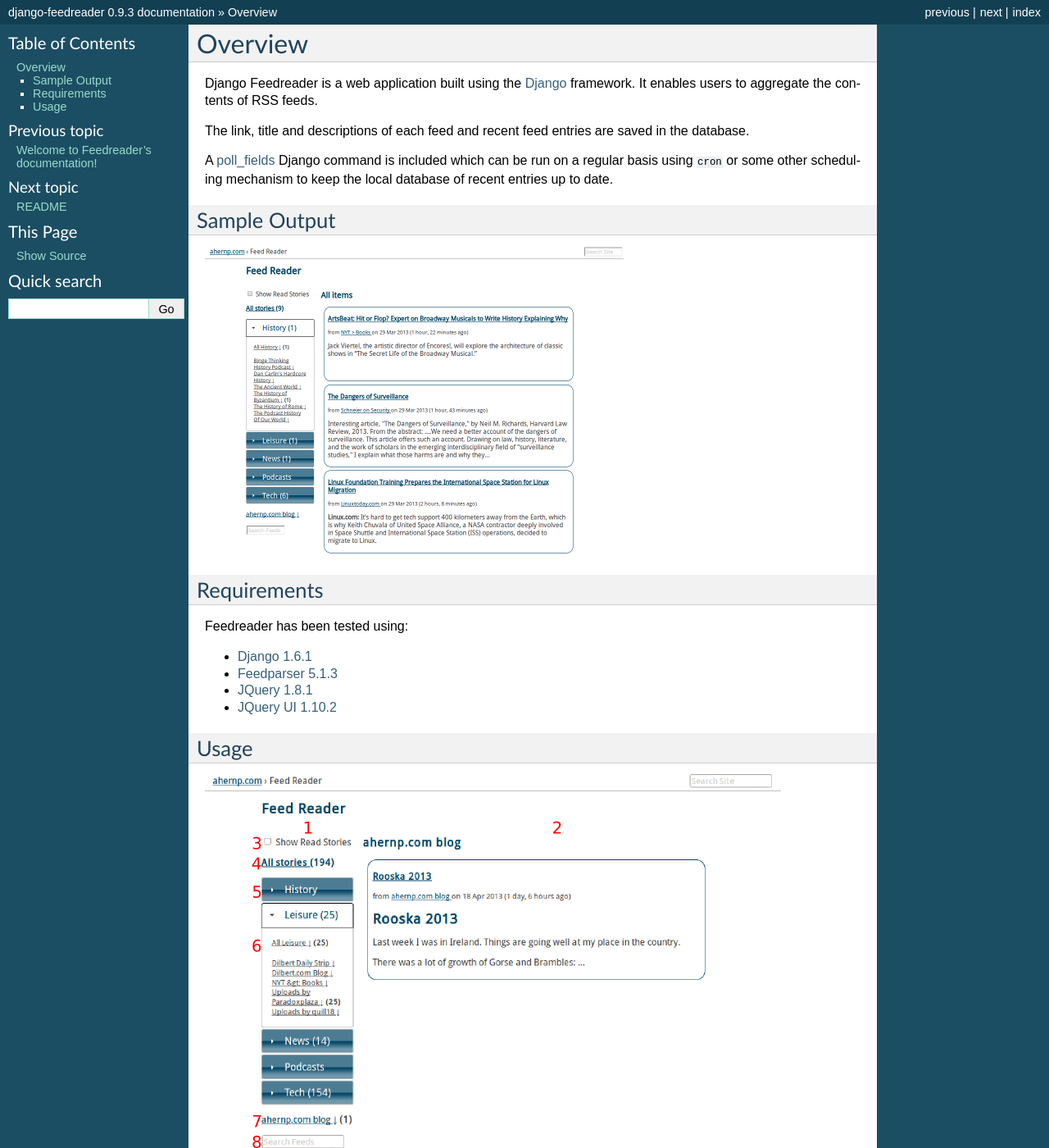
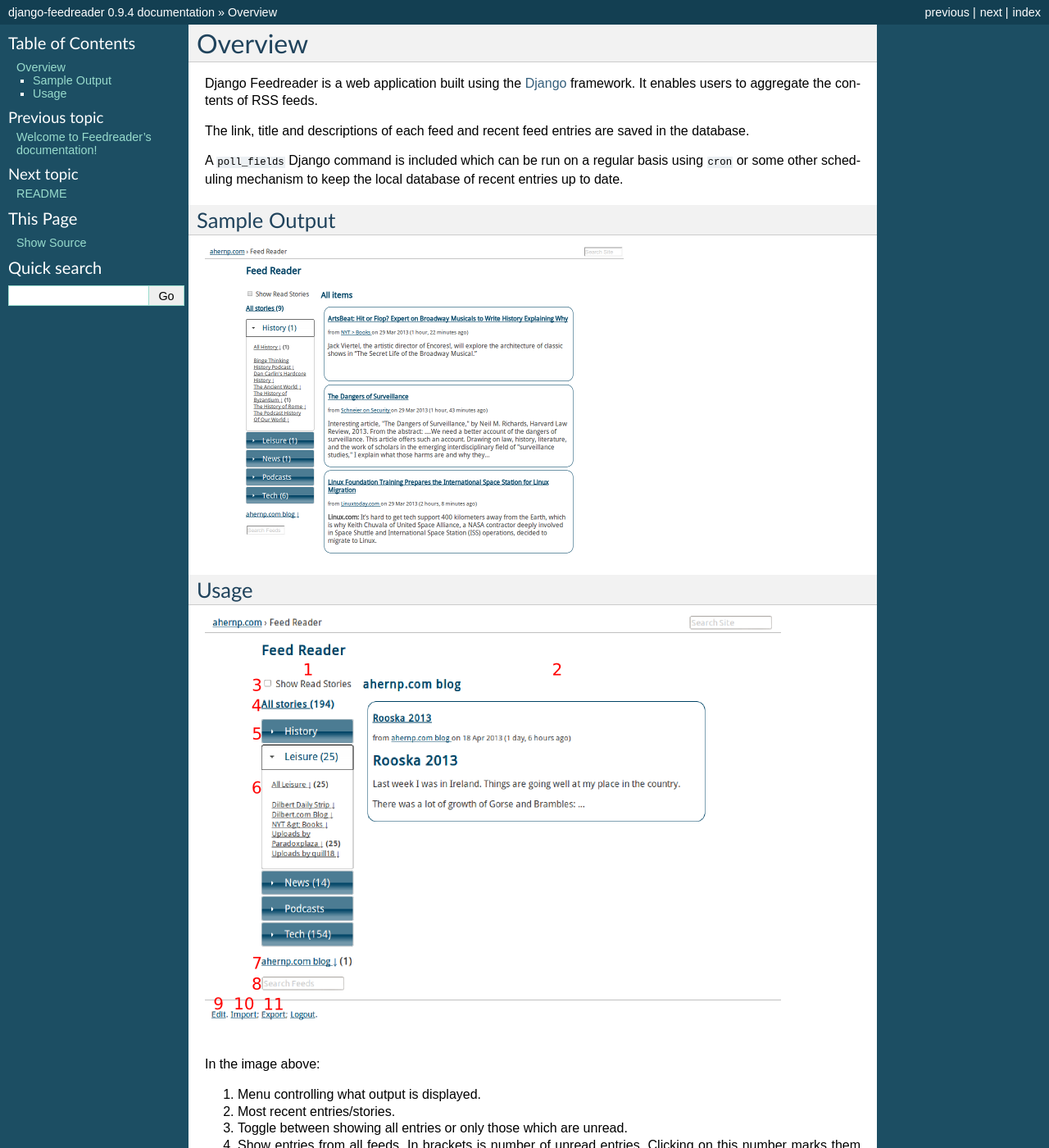
Before and after one commit to ahernp/django-feedreader, a Sphinx documentation site: the page built from doc/overview.rst, in a window 1280 px wide and 1400 px high. Shown: the whole window at 82% size. Built offline with Sphinx 7.4.7, drawn with Linux system fonts in a browser that asks for light colours; some of the changed text lies outside the part shown.

```diff
--- a/HISTORY.rst
+++ b/HISTORY.rst
@@ -2,6 +2,11 @@
 
 History
 -------
+
+0.9.4 (2014-04-28)
+++++++++++++++++++
+
+* Updated documentation.
 
 0.9.3 (2014-04-28)
 ++++++++++++++++++
--- a/README.rst
+++ b/README.rst
@@ -45,5 +45,7 @@ Dependencies
 
 -  `Django 1.6.2 <https://pypi.python.org/pypi/Django/1.6.2>`__
 -  `django-braces 1.4.0 <https://pypi.python.org/pypi/django-braces/1.4.0>`__
+-  `factory_boy 2.3.1 <https://pypi.python.org/pypi/factory_boy/2.3.1>`__
 -  `feedparser 5.1.3 <https://pypi.python.org/pypi/feedparser/5.1.3>`__
+-  `mock 1.0.1 <https://pypi.python.org/pypi/mock/1.0.1>`__
 -  `pytz <https://pypi.python.org/pypi/pytz/2013.9>`__
--- a/doc/overview.rst
+++ b/doc/overview.rst
@@ -10,7 +10,7 @@ It enables users to aggregate the contents of RSS feeds.
 The link, title and descriptions of each feed and recent feed entries
 are saved in the database.
 
-A `poll_fields <code.html#commands>`_
+A ``poll_fields``
 Django command is included which can be run on a regular basis using
 ``cron`` or some other scheduling mechanism to keep the local database
 of recent entries up to date.
@@ -23,18 +23,6 @@ Sample Output
 .. _image-sample-output:
 .. image:: _static/feed_output.png
     :alt: sample feedreader output
-
-.. index:: Requirements
-
-Requirements
-------------
-
-Feedreader has been tested using:
-
-* `Django 1.6.1 <https://pypi.python.org/pypi/Django/1.6.1>`_
-* `Feedparser 5.1.3 <https://pypi.python.org/pypi/feedparser/>`_
-* `JQuery 1.8.1 <http://jquery.com/>`_
-* `JQuery UI 1.10.2 <http://jqueryui.com/>`_
 
 .. index:: Usage
 
@@ -82,10 +70,10 @@ displayed to that point to be marked as read.
 Additional entries, if any exist, are added to list displayed.
 
 Django Admin can be used to add or remove feeds from the
-`Feed <code.html#feedreader.models.Feed>`_ model.
+``Feed`` model.
 Adding a new feed causes it to be polled immediately.
 
 The numbers of entries initially displayed, how many entries are saved
 in the local database and how many additionally entries are displayed
 on scrolling tot he bottom of the page are set in the
-`Options <code.html#feedreader.models.Options>`_ model.
+``Options`` model.
--- a/feedreader/__init__.py
+++ b/feedreader/__init__.py
@@ -1 +1 @@
-__version__ = '0.9.3'
+__version__ = '0.9.4'
--- a/setup.py
+++ b/setup.py
@@ -31,8 +31,9 @@ setup(
     install_requires=[
         'Django==1.6.2',
         'django-braces==1.4.0',
+        'factory-boy==2.3.1',
         'feedparser==5.1.3',
+        'mock==1.0.1',
         'pytz>=2013.7',
-        'factory-boy==2.3.1',
     ],
 )
```
